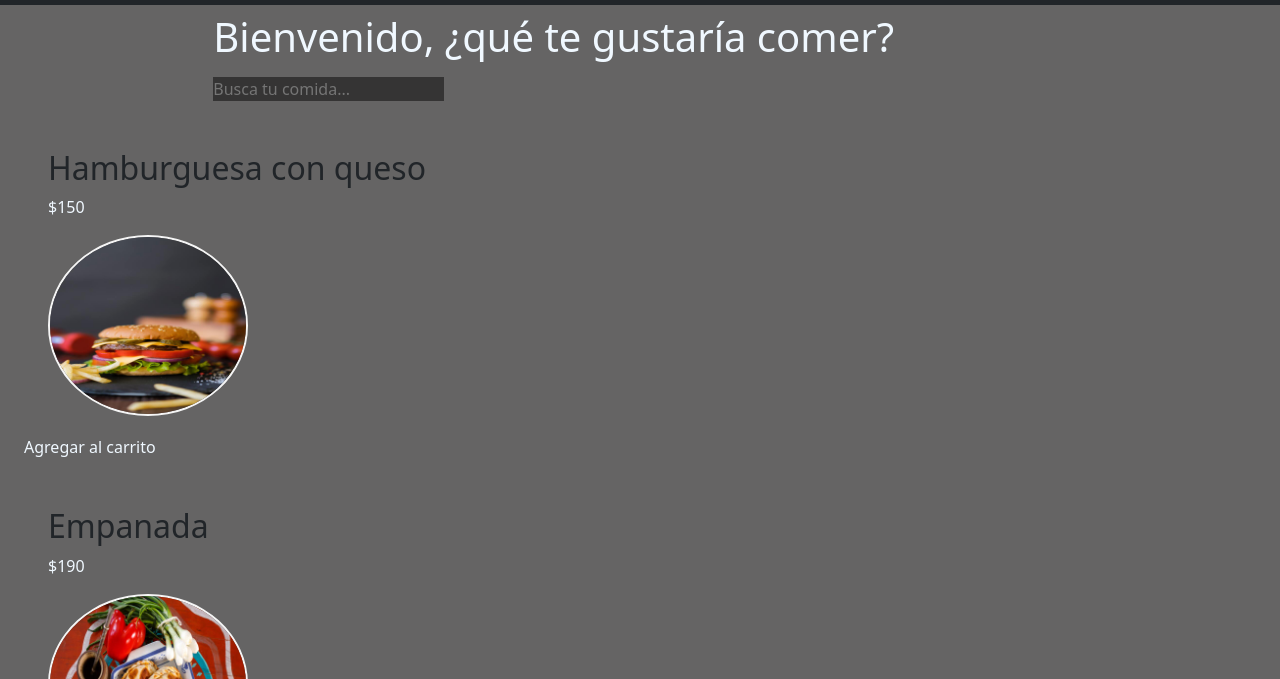
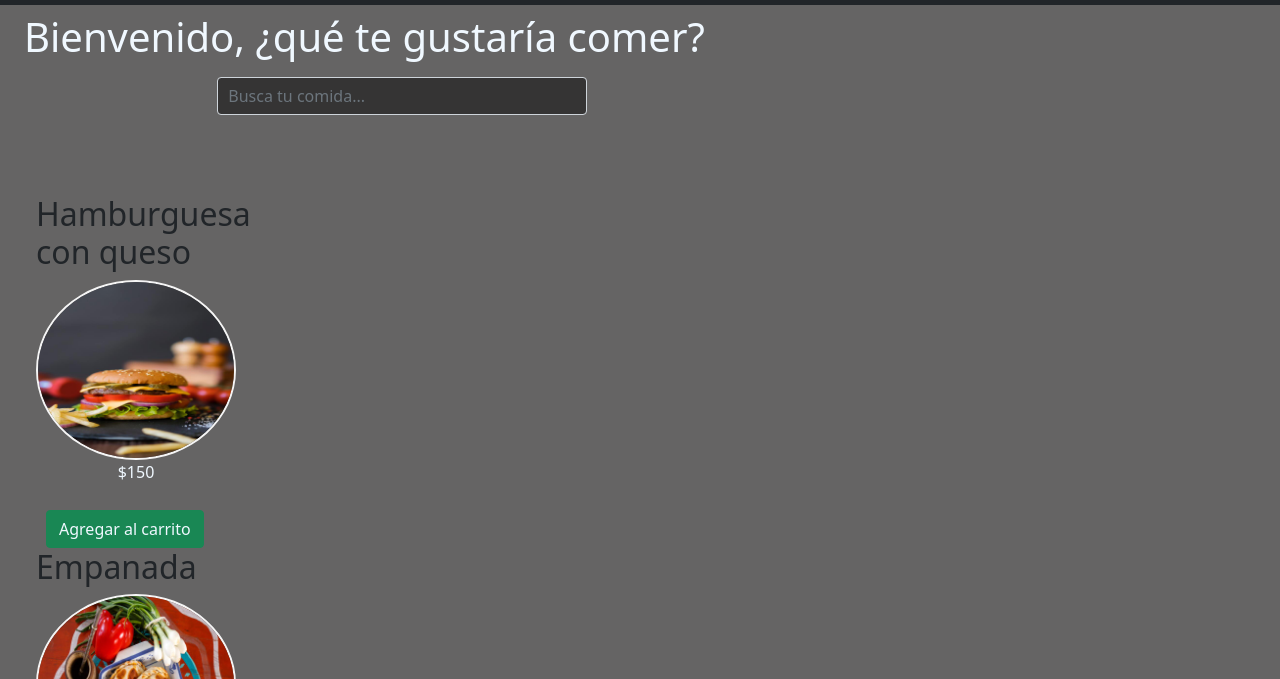
Before and after one commit to Gonzalo2194/Proyecto-final-JS, a plain HTML site: page index.html in a window 1280 px wide. Shown: the part 121-800 px from the top of the page. Drawn offline with Linux system fonts and the light colour scheme.

Commit message:
se corrigen estilos

```diff
--- a/CSS/estilos.css
+++ b/CSS/estilos.css
@@ -44,6 +44,9 @@ a{
 	height: 200px;
 	transition: transform 0.3s ease;
 	cursor: pointer;
+	justify-content: center;
+	align-items: center;
+	display: inline-block;
 
 }
 
@@ -72,8 +75,26 @@ li{
 	color: aliceblue;
 	font: 10px;
 }
+.form-control {
+	width: 30%;
+	margin-top: 70px;
+}
 
-.prueba{
-	border: 30px;
-	border-color: blueviolet;
+.search{
+	padding-left: 10px;
+	margin-bottom: 80px;
+
 }
+
+p.letrapedido {
+	display: flex;
+	justify-content: center;
+	align-items: center;
+
+}
+
+.btn {
+	margin-left: 10px;
+	justify-content: center;
+	align-items: center;
+}
--- a/JS/script.js
+++ b/JS/script.js
@@ -87,7 +87,7 @@ class Carrito{
                 <h2>${producto.nombre} </h2>
                 <p>$${producto.precio} </p>
                 <p>Cantidad: ${producto.cantidad}</p>
-                <a href="#" class= "btnQuitar" data-id="${producto.id}">Quitar del carrito</a>
+                <a href="#" class= "btnQuitar btn btn-danger" data-id="${producto.id}">Quitar del carrito</a>
             </div>
             `;
             this.total += producto.precio * producto.cantidad;
@@ -111,7 +111,7 @@ const bd = new Basedatos();
 
 const spanCantidadProductos = document.querySelector("#CantidadProductos");
 const spanTotalCarrito = document.querySelector("#TotalCarrito");
-const divProductos = document.querySelector("#productos");
+const sectionProductos = document.querySelector("#productos");
 const divCarrito = document.querySelector ("#Carrito");
 const buscador = document.querySelector ("#buscador");
 
@@ -120,19 +120,18 @@ const carrito = new Carrito();
 cargarProductos(bd.TraerRegistros());
 //
 function cargarProductos(productos) {
-    divProductos.innerHTML= ""
+    sectionProductos.innerHTML= ""
     for (const producto of productos) {
-        divProductos.innerHTML += `
-        <section class="container container-fluid row mt-5 ">
+        sectionProductos.innerHTML += `
+        <section class="container row">
             <div class="productos">
                 <h2>${producto.nombre}</h2>
+                <div class= "img bordes">
+                    <img class ="img" src="asset/${producto.imagen}"< />
                 <p class= "letrapedido">$${producto.precio}</p>
-                <div class= " img bordes">
-                    <img class ="img" src="asset/${producto.imagen}"< />
-                </div>
-        </section>
-                <a href="#" class= "letrapedido btnAgregar" data-id="${producto.id}">Agregar al carrito</a>
-                </div>
+            </div>
+            <a href="#" class= "mt-4 letrapedido btnAgregar btn btn-success" data-id="${producto.id}">Agregar al carrito<a>
+                </section>
             `;
     }
 
--- a/index.html
+++ b/index.html
@@ -36,16 +36,16 @@
           </nav>
     </header>
     <main>
-      <div>
-          <h1 class="letra offset-sm-2 mt-2">Bienvenido, ¿qué te gustaría comer?</h1>
-          <input id="buscador" type="text" class="offset-sm-2 mt-2 bgcolor letra" placeholder="Busca tu comida...">
+      <div class="row container-fluid">
+          <h1 class="letra mt-2">Bienvenido, ¿qué te gustaría comer?</h1>
+          <input id="buscador" type="text" class="form-control offset-sm-2 mt-2 me-2 bgcolor letra search" placeholder="Busca tu comida...">
       </div>
-      <section class="container row">
-          <div id="productos">
+      <section class="container-fluid productos">
+          <div id="productos" class="col-md-3">
               <!-- Contenido de productos se agregará dinámicamente aquí -->
           </div>
       </section>
-      <section class="container-fluid col-md-4 letrapedido">
+      <section class="container-fluid col-md-3 letrapedido">
         <h2><span id="CantidadProductos">0</span> productos en el carrito</h2>
         <div id="Carrito"></div>
         <h2>Total: $<span id="TotalCarrito"></span></h2>
```
